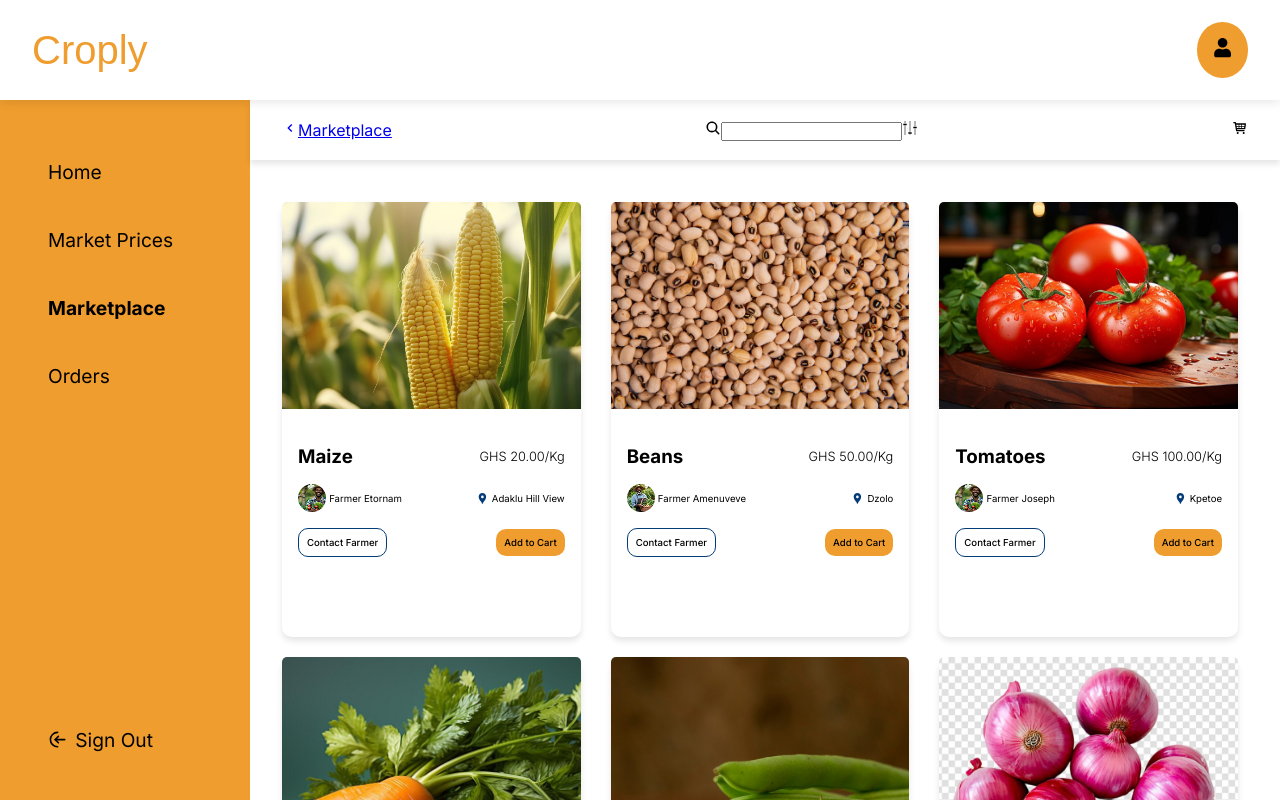
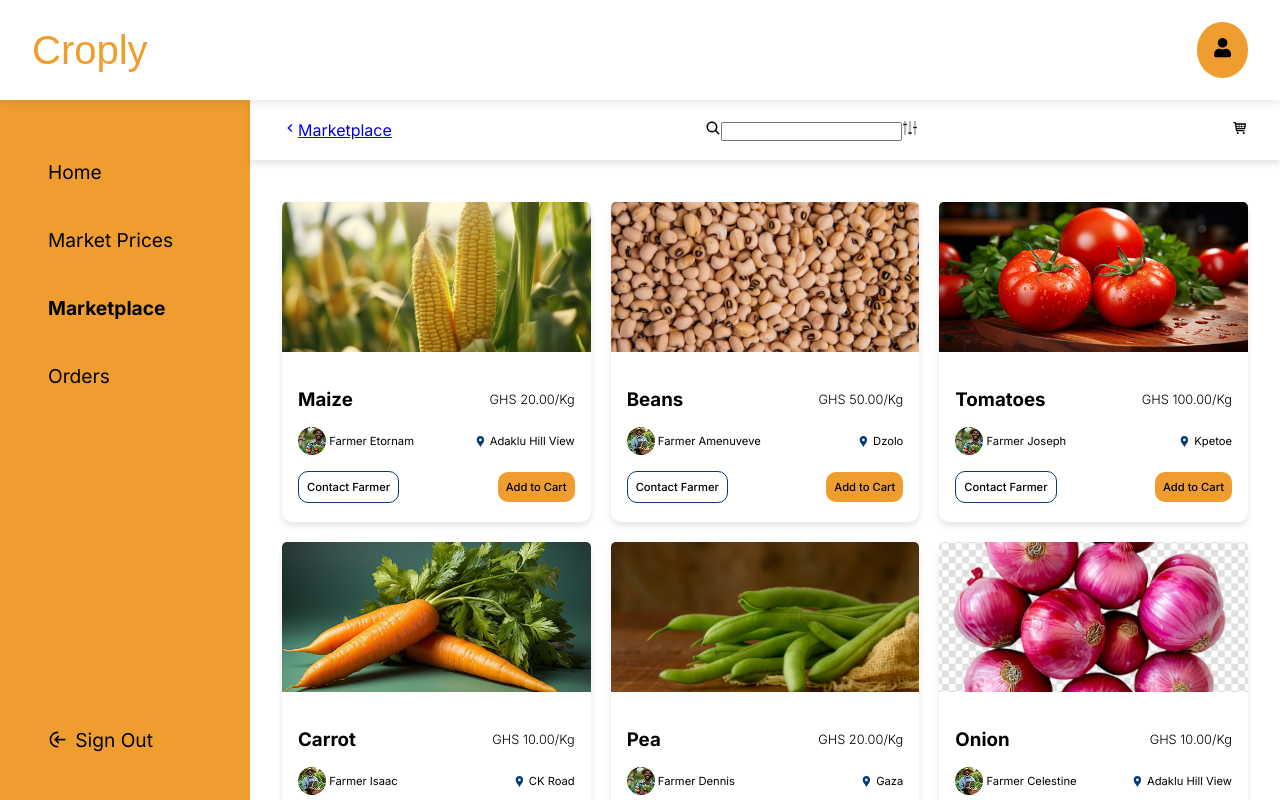
Before and after one commit to mmanueljoe/croply, a React (Vite) app: page /buyer/dashboard/marketplace in a window 1280 px wide. Shown: the top 800 px of the page. Built offline with nearby package versions, Linux system fonts and the light colour scheme; a web font is replaced by a local one.

Commit message:
updated Buyer Market Place Item Cards

```diff
--- a/src/pages/BuyerMarketplace/BuyerMarketplace.css
+++ b/src/pages/BuyerMarketplace/BuyerMarketplace.css
@@ -43,15 +43,19 @@
     margin-right: 10px;
     box-shadow: 0px 4px 6px rgba(0, 0, 0, 0.1);
     border-radius: 10px;
+    min-height: 300px;
+    width: 100%;
 }
 
 .bu-marketplace-item-img{
     display: flex;
+    height: 150px;
+    max-height: 100%;
 }
 
 
 .bu-marketplace-item-img img{
-    max-width: 100%;
+    width: 100%;
     max-height: 100%;
     object-fit: cover;
     border-top-right-radius: 5px;
@@ -92,7 +96,7 @@
 
 
 .bu-marketplace-farmer-name span, .bu-marketplace-farmer-loc span{
-    font-size: 0.6rem;
+    font-size: 0.7rem;
 }
 
 .bu-marketplace-farmer-name img{
@@ -113,7 +117,7 @@
 .bu-marketplace-contact-btn, .bu-marketplace-add-btn{
     padding: 0.5rem 0.5rem;
     border-radius: 10px;
-    font-size: 0.6rem;
+    font-size: 0.7rem;
     font-weight: 500;
     border: none;
     cursor: pointer;
```
